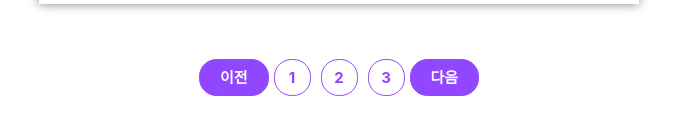
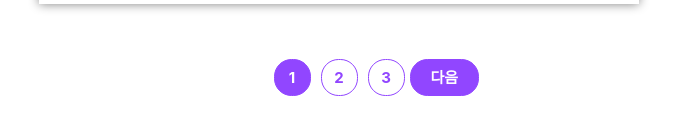
Before and after one commit to momenthana/class101, a React (Create React App) app: page /products in a window 1280 px wide. Shown: the part 2866-3001 px from the top of the page, without its empty margins (301-978 px from the left). Built offline with nearby package versions, Linux system fonts and the light colour scheme; the HTML template or start-up script is replaced by a standard one.

Commit message:
[+] 페이지네이션 구현

```diff
--- a/src/components/Button.js
+++ b/src/components/Button.js
@@ -3,6 +3,7 @@ import { Link } from 'react-router-dom';
 
 const Button = styled(Link)`
   display: inline-block;
+  opacity: ${props => props.hide ? '0' : '1'}
   ${props => props.center ? 'margin: 0px auto' : ''};
   padding: 0px ${props => props.flat ? '0px' : '20px'};
   ${props => props.flat ? 'width: 35px' : ''};
--- a/src/views/Products.js
+++ b/src/views/Products.js
@@ -34,19 +34,56 @@ class Products extends Component {
       )
     });
 
+    const Select = e => {
+      const number = Number(e.target.id)
+      this.setState({
+        page: number,
+        start: 5 * (number - 1),
+        end: 5 * number
+      })
+    }
+
     const NumberList = pages.map(number => {
       return (
-        <Button light flat>{number}</Button>
+        <Button flat
+          id={number}
+          light={this.state.page === number ? false : true}
+          onClick={Select}
+        >
+          {number}
+        </Button>
       )
-    });
+    })
+
+    const Prev = () => {
+      const { page, start, end } = this.state
+      if (page > 1) {
+        this.setState({
+          page: page - 1,
+          start: start - 5,
+          end: end - 5
+        })
+      }
+    }
+
+    const Next = () => {
+      const { page, start, end } = this.state
+      if (page < pages.length) {
+        this.setState({
+          page: page + 1,
+          start: start + 5,
+          end: end + 5
+        })
+      }
+    }
 
     return (
       <Fragment>
         {CardList}
         <Nav>
-          <Button>이전</Button>
+          <Button hide={this.state.page === 1 ? true : false} onClick={Prev}>이전</Button>
           {NumberList}
-          <Button>다음</Button>
+          <Button hide={this.state.page === pages.length ? true : false} onClick={Next}>다음</Button>
         </Nav>
       </Fragment>
     );
```
